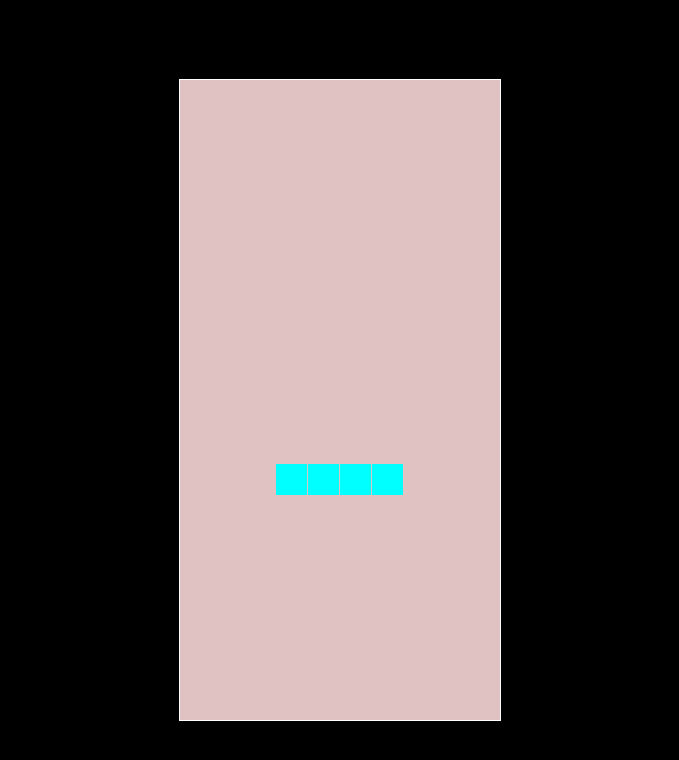
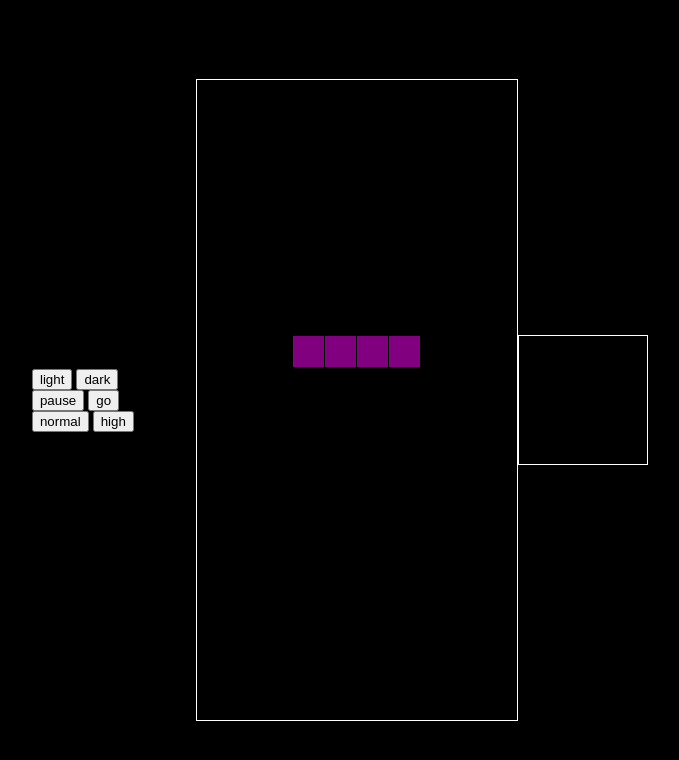
Before and after one commit to ZlayaZayaZ/tetris, a website built with webpack: page index.html in a window 1280 px wide. Shown: the whole page, without its empty margins (300-979 px from the left). Built offline with nearby package versions, Linux system fonts and the light colour scheme.

Commit message:
adding score and random color generation function

```diff
--- a/index.html
+++ b/index.html
@@ -5,8 +5,35 @@
   <link rel="stylesheet" href="src/style.css">
 </head>
 <body>
+  <div class="buttonAll">
+    <div class="buttonMode">
+      <button class="button dark" type="button">light</button>
+      <button class="button light hidden" type="button">dark</button>
+    </div>
+    <div class="buttonPause">
+      <button class="pause buttonStop" type="button">pause</button>
+      <button class="go buttonStop hidden" type="button">go</button>
+    </div>
+    <div class="buttonSpeed">
+      <button class="button normal green" data-speed="180" type="button">normal</button>
+      <button class="button high red" data-speed="120" type="button">high</button>
+    </div>
+  </div>
+  <div class="check">
+    <div class="checkYou checkClass">
+      <div id="checkYou" class="field">now</div>
+      <div class="field">:</div>
+      <div id="check" class="checkResult field">0</div>
+    </div>
+    <div class="slow checkClass">
+        <div class="field">highscore</div>
+        <div class="field">:</div>
+        <div class="resultRecord field" id="record">0</div>
+    </div>
+  </div>
   <!-- рисуем поле для игры -->
   <canvas width="320" height="640" id="game"></canvas>
+  <canvas width="128" height="128" id="next"></canvas>
   <script src="src/index.js"></script>
 </body>
 </html>
--- a/src/index.js
+++ b/src/index.js
@@ -1,10 +1,17 @@
 // получаем доступ к холсту
 const canvas = document.getElementById('game');
 const context = canvas.getContext('2d');
+
+// получаем доступ к следующей фигуре
+const next = document.getElementById('next');
+const contextNext = next.getContext('2d');
+
+const check = document.getElementById('check');
 // размер квадратика
 const grid = 32;
 // массив с последовательностями фигур, на старте — пустой
 let tetrominoSequence = [];
+let tetrominoColorsList = [];
 
 // с помощью двумерного массива следим за тем, что находится в каждой клетке игрового поля
 // размер поля — 10 на 20, и несколько строк ещё находится за видимой областью
@@ -25,54 +32,51 @@ const tetrominos = {
     [0,0,0,0],
     [1,1,1,1],
     [0,0,0,0],
-    [0,0,0,0]
+    [0,0,0,0],
   ],
   'J': [
-    [1,0,0],
-    [1,1,1],
-    [0,0,0],
+    [0,0,0,0],
+    [0,1,0,0],
+    [0,1,1,1],
+    [0,0,0,0],
   ],
   'L': [
-    [0,0,1],
-    [1,1,1],
-    [0,0,0],
+    [0,0,0,0],
+    [0,0,1,0],
+    [1,1,1,0],
+    [0,0,0,0],
   ],
   'O': [
-    [1,1],
-    [1,1],
+    [0,0,0,0],
+    [0,1,1,0],
+    [0,1,1,0],
+    [0,0,0,0],
   ],
   'S': [
-    [0,1,1],
-    [1,1,0],
-    [0,0,0],
+    [0,0,0,0],
+    [0,0,1,1],
+    [0,1,1,0],
+    [0,0,0,0],
   ],
   'Z': [
-    [1,1,0],
-    [0,1,1],
-    [0,0,0],
+    [0,0,0,0],
+    [1,1,0,0],
+    [0,1,1,0],
+    [0,0,0,0],
   ],
   'T': [
-    [0,1,0],
-    [1,1,1],
-    [0,0,0],
+    [0,0,0,0],
+    [0,0,1,0],
+    [0,1,1,1],
+    [0,0,0,0],
   ]
-};
-
-// цвет каждой фигуры
-const colors = {
-  'I': 'cyan',
-  'O': 'yellow',
-  'T': 'purple',
-  'S': 'green',
-  'Z': 'red',
-  'J': 'blue',
-  'L': 'orange'
 };
 
 // счётчик
 let count = 0;
 // текущая фигура в игре
 let tetromino = getNextTetromino();
+
 // следим за кадрами анимации, чтобы если что — остановить игру
 let rAF = null;
 // флаг конца игры, на старте — неактивный
@@ -84,6 +88,19 @@ function getRandomInt(min, max) {
   max = Math.floor(max);
 
   return Math.floor(Math.random() * (max - min + 1)) + min;
+}
+
+// создаём последовательность цветов, которая появится в игре
+function generateColorsList () {
+  const colorsList = ['cyan', 'yellow', 'purple', 'green', 'red', 'blue', 'orange'];
+  while (colorsList.length) {
+    // случайным образом берем цвет
+    const rand = getRandomInt(0, colorsList.length - 1);
+    const name = colorsList.splice(rand, 1)[0];
+    // помещаем цвет в игровой массив с последовательностями
+    tetrominoColorsList.push(name);
+  }
+
 }
 
 // создаём последовательность фигур, которая появится в игре
@@ -105,6 +122,8 @@ function getNextTetromino() {
   // если следующей нет — генерируем
   if (tetrominoSequence.length === 0) {
     generateSequence();
+    tetrominoColorsList = [];
+    generateColorsList();
   }
   // берём первую фигуру из массива
   const name = tetrominoSequence.pop();
@@ -115,14 +134,17 @@ function getNextTetromino() {
   const col = playfield[0].length / 2 - Math.ceil(matrix[0].length / 2);
 
   // I начинает с 21 строки (смещение -1), а все остальные — со строки 22 (смещение -2)
-  const row = name === 'I' ? -1 : -2;
+  // const row = name === 'I' ? -1 : -2;
+  const row = -1;
 
+  const color = tetrominoColorsList[tetrominoSequence.length-1];
   // вот что возвращает функция
   return {
     name: name,      // название фигуры (L, O, и т.д.)
     matrix: matrix,  // матрица с фигурой
     row: row,        // текущая строка (фигуры стартуют за видимой областью холста)
-    col: col         // текущий столбец
+    col: col,         // текущий столбец
+    color: color   // цвет данной фигуры
   };
 }
 
@@ -171,7 +193,10 @@ function placeTetromino() {
           return showGameOver();
         }
         // если всё в порядке, то записываем в массив игрового поля нашу фигуру
-        playfield[tetromino.row + row][tetromino.col + col] = tetromino.name;
+        playfield[tetromino.row + row][tetromino.col + col] = {
+          name: tetromino.name,
+          color: tetromino.color
+        };
       }
     }
   }
@@ -187,6 +212,7 @@ function placeTetromino() {
           playfield[r][c] = playfield[r-1][c];
         }
       }
+      check.textContent = Number(check.textContent) + 10;
     }
     else {
       // переходим к следующему ряду
@@ -270,9 +296,8 @@ function loop() {
   // рисуем игровое поле с учётом заполненных фигур
   for (let row = 0; row < 20; row++) {
     for (let col = 0; col < 10; col++) {
-      if (playfield[row][col]) {
-        const name = playfield[row][col];
-        context.fillStyle = colors[name];
+      if (playfield[row][col].name) {
+        context.fillStyle = playfield[row][col].color;
 
         // рисуем всё на один пиксель меньше, чтобы получился эффект «в клетку»
         context.fillRect(col * grid, row * grid, grid-1, grid-1);
@@ -280,6 +305,17 @@ function loop() {
     }
   }
 
+  contextNext.clearRect(0,0,next.width,next.height);
+
+  for (let row = 0; row < 4; row++) {
+    for (let col = 0; col < 4; col++) {
+      if (playfield[row][col]) {
+
+        // рисуем всё на один пиксель меньше, чтобы получился эффект «в клетку»
+        contextNext.fillRect(col * grid, row * grid, grid-1, grid-1);
+      }
+    }
+  }
   // рисуем текущую фигуру
   if (tetromino) {
 
@@ -294,9 +330,9 @@ function loop() {
         placeTetromino();
       }
     }
-
+    // let color = getNextColors();
     // не забываем про цвет текущей фигуры
-    context.fillStyle = colors[tetromino.name];
+    context.fillStyle = tetromino.color;
 
     // отрисовываем её
     for (let row = 0; row < tetromino.matrix.length; row++) {
--- a/src/style.css
+++ b/src/style.css
@@ -12,5 +12,5 @@ html, body {
   /*толщина холста — 1 пиксель, белый цвет*/
   canvas {
     border: 1px solid white;
-    background: rgb(224, 194, 194);
+    background: black;
   }
```
